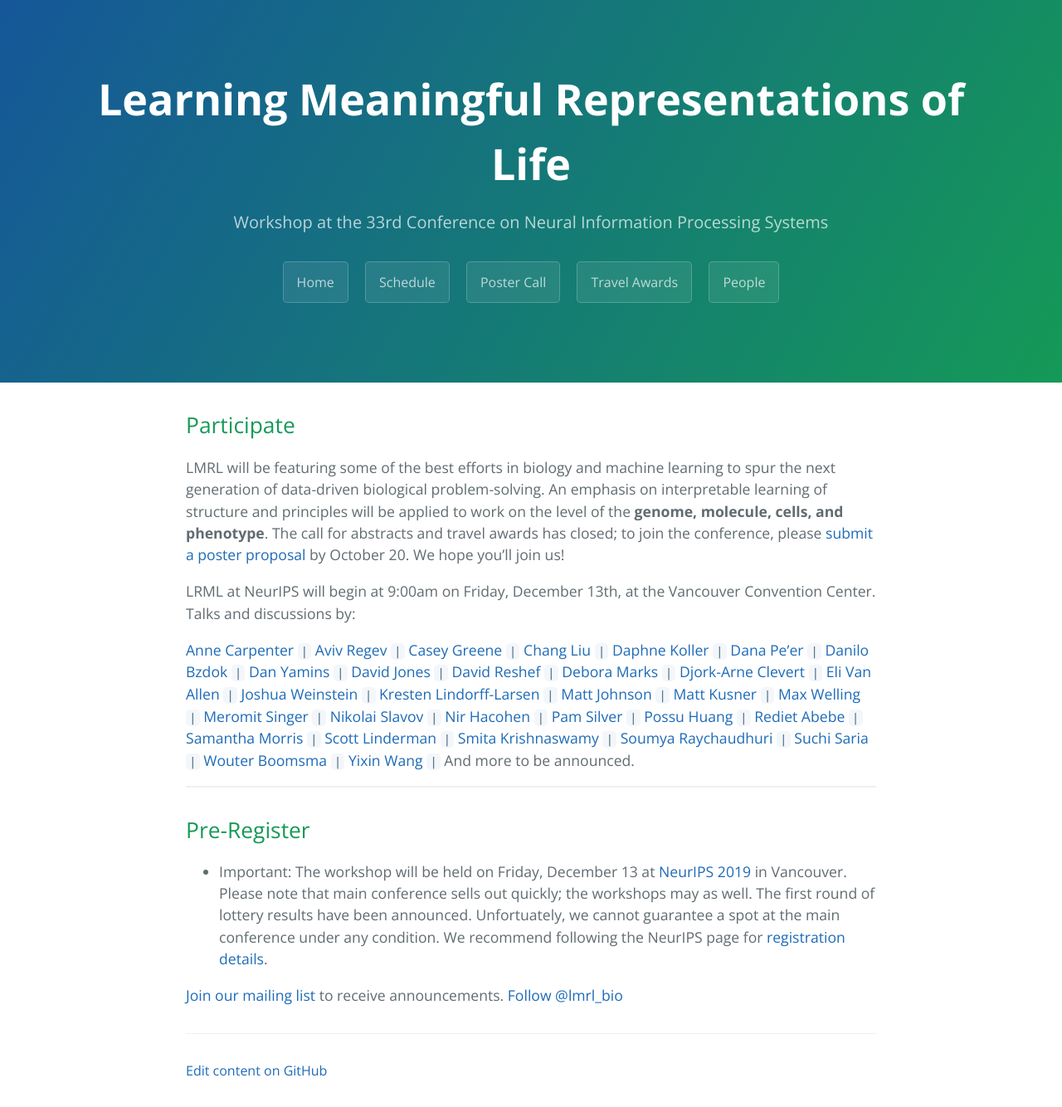
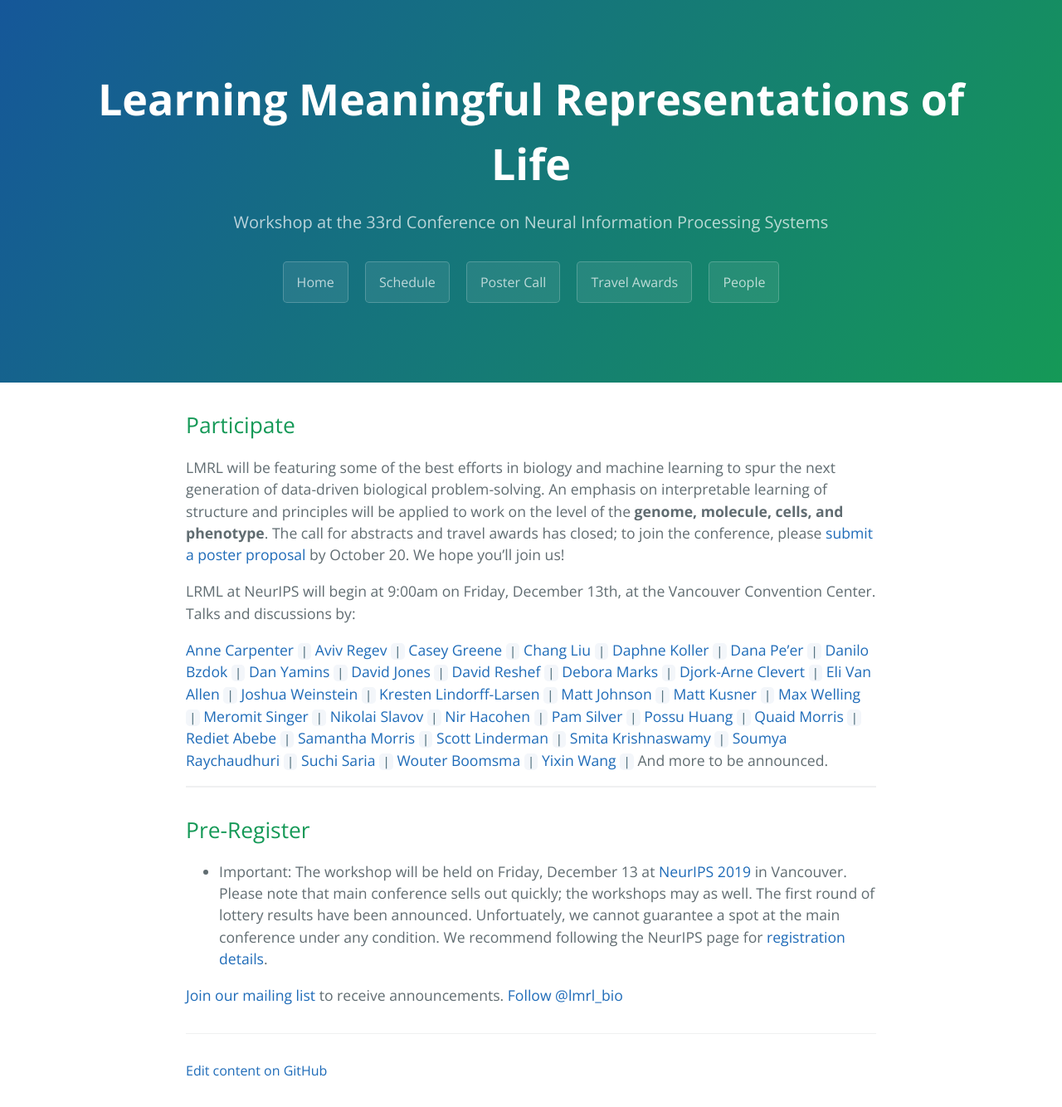
Before and after one commit to lmrl-bio/lmrl-bio.github.io, a Jekyll site: the page built from index.md, in a window 1280 px wide. Shown: the whole page at 83% size. Built offline with Jekyll 4.4.1, drawn with Linux system fonts in a browser that asks for light colours; comment, search, counter and statistics services are not loaded; our own code applies the rules of GitHub Pages for plain Markdown files.

Commit message:
Update index.md

```diff
--- a/index.md
+++ b/index.md
@@ -31,6 +31,7 @@ LRML at NeurIPS will begin at 9:00am on Friday, December 13th, at the Vancouver
 [Nir Hacohen](https://www.massgeneral.org/cancerresearch/research/researchlab.aspx?id=1644) `|`
 [Pam Silver](https://silver.med.harvard.edu/) `|`
 [Possu Huang](http://www.proteindesign.org/) `|`
+[Quaid Morris](http://www.morrislab.ca/) `|`
 [Rediet Abebe](https://www.cs.cornell.edu/~red/) `|`
 [Samantha Morris](http://morrislab.wustl.edu/) `|`
 [Scott Linderman](https://vanallenlab.dana-farber.org/) `|`
```
